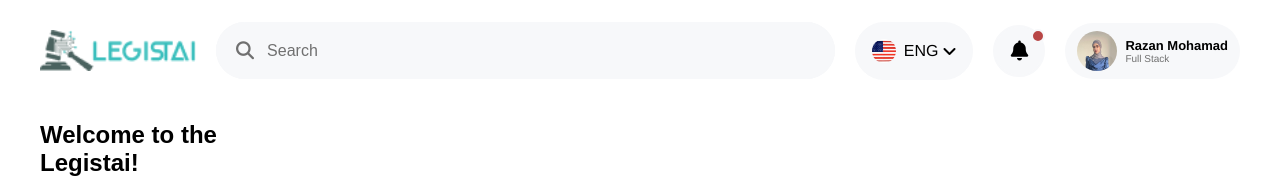
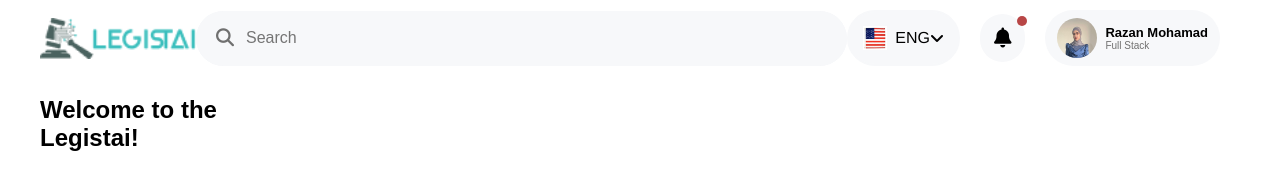
Before and after one commit to Razan-J-Mohammad/Legistai, a Next.js app: page / in a window 1280 px wide. Shown: the top 178 px of the page. Built offline with nearby package versions, Linux system fonts and the light colour scheme.

Commit message:
Enhanced header styling: added Flexbox layout, padding, rounded corners, and shadow effect for professional appearance.

```diff
--- a/app/components/Header/Header.jsx
+++ b/app/components/Header/Header.jsx
@@ -6,37 +6,44 @@ export default function Header() {
   return (
       <header className={styles.header}>
         <div className={styles.logoContainer}>
-        <Image src="/logo.png" alt="Logo" className={styles.logo} width={156.09} height={41.39} />
+          <Image src="/logo.png" alt="Logo" width={156} height={41} />
         </div>
 
-      <div className={styles.searchContainer} >
+        <div className={styles.searchContainer}>
           <i className={`fa fa-magnifying-glass ${styles.searchIcon}`}></i>
           <input type="text" placeholder="Search" className={styles.searchInput} />
         </div>
+
         <div className={styles.actions}>
+          <LanguageSelector />
+          <NotificationIcon />
+          <UserProfile />
+        </div>
+      </header>
+  );
+}
+
+const LanguageSelector = () => (
     <div className={styles.languageContainer}>
-          <div className={styles.flagIcon}>
-            <Image src="/us.webp" alt="American Flag" width={24} height={24} style={{ objectFit: 'cover' }} />
-          </div>
+      <Image src="/us.webp" alt="American Flag" width={24} height={24} className={styles.flagIcon} />
       <span>ENG</span>
       <i className={`fa fa-angle-down ${styles.dropdownIcon}`}></i>
     </div>
+);
 
+const NotificationIcon = () => (
     <div className={styles.notification}>
       <i className="fa fa-bell"></i>
       <span className={styles.notificationDot}></span>
     </div>
+);
 
+const UserProfile = () => (
     <div className={styles.profile}>
-          <div className={styles.profileImage}>
-            <Image src="/razan1.jpeg" alt="User Profile" width={40} height={40} />
-          </div>
+      <Image src="/razan1.jpeg" alt="User Profile" width={40} height={40} className={styles.profileImage} />
       <div className={styles.profileInfo}>
         <span className={styles.profileName}>Razan Mohamad</span>
         <span className={styles.profileTitle}>Full Stack</span>
       </div>
     </div>
-      </div>
-    </header>
 );
-}
--- a/app/components/Header/Header.module.css
+++ b/app/components/Header/Header.module.css
@@ -6,24 +6,18 @@
   background-color: white;
   border-radius: 8px;
 }
-.logoContainer {
+
+.logoContainer, .actions {
   display: flex;
   align-items: center;
 }
 
-.logo {
-  width: 156.09px;
-  height: 41.39px;
-}
-
 .searchContainer {
   flex-grow: 1;
-  margin: 12px 20px;
   position: relative;
   max-width: 676px;
   display: flex;
   align-items: center;
-  color: #707070;
   background-color: #F7F8FA;
   border-radius: 30px;
 }
@@ -38,67 +32,46 @@
 .searchInput {
   width: 100%;
   height: 55px;
-  padding: 0 50px 0 50px;
-  border: 1px solid #F7F8FA;
+  padding: 0 50px;
+  border: none;
   border-radius: 30px;
-  font-family: 'Poppins', sans-serif;
   font-size: 16px;
   color: #707070;
   background-color: #F7F8FA;
   outline: none;
 }
 
-.searchInput::placeholder {
-  font-family: 'Poppins', sans-serif;
-  font-size: 16px;
-  color: #707070;
+.actions > div {
+  margin-right: 20px;
 }
-
-.actions {
-  display: flex;
-  align-items: center;
-  gap: 20px;
-}
-
 .languageContainer {
   display: flex;
   align-items: center;
   justify-content: center;
   cursor: pointer;
-  border: 1px solid #F7F8FA;
-  padding: 16px 16px;
+  border: 2px solid #F7F8FA;
+  padding: 14px 14px;
   border-radius: 30px;
   color: black;
   background-color: #F7F8FA;
   font-family: 'Franklin Gothic Medium', 'Arial Narrow', Arial, sans-serif;
+}
 
+.languageContainer, .notification, .profile {
+  display: flex;
+  align-items: center;
+  cursor: pointer;
+  border-radius: 30px;
 }
 
 .flagIcon {
-  border-radius: 50%;
-  overflow: hidden;
-  width: 24px;
-  height: 24px;
   margin-right: 8px;
-}
-
-.dropdownIcon {
-  margin-left: 4px;
 }
 
 .notification {
   position: relative;
-  cursor: pointer;
   font-size: 20px;
-  color: black;
-  border: 2px solid #F7F8FA;
-  border-radius: 50%;
-  padding: 8px;
-  width: 32px;
-  height: 32px;
-  display: flex;
-  align-items: center;
-  justify-content: center;
+  padding: 14px;
   background-color: #F7F8FA;
 }
 
@@ -108,41 +81,32 @@
   right: -2px;
   width: 10px;
   height: 10px;
-  background-color: rgb(184, 70, 70);
-  border: 2px solid #F7F8FA;
+  background-color: #B84646;
   border-radius: 50%;
 }
 
 .profile {
-  display: flex;
-  align-items: center;
   background-color: #F7F8FA;
   padding: 8px 12px;
-  border-radius: 30px;
 }
 
 .profileImage {
   border-radius: 50%;
-  overflow: hidden;
-  width: 40px;
-  height: 40px;
   margin-right: 8px;
-}
-
-.profileInfo {
-  display: flex;
-  flex-direction: column;
 }
 
 .profileName {
   font-weight: 600;
   font-size: 13px;
   color: black;
-  font-family: 'Franklin Gothic Medium', 'Arial Narrow', Arial, sans-serif;
 }
 
 .profileTitle {
   font-size: 10px;
   color: #707070;
-  font-family: 'Franklin Gothic Medium', 'Arial Narrow', Arial, sans-serif;
+
 }
+.profileInfo {
+  display: flex;
+  flex-direction: column; /* لجعل النصين في اتجاه عمودي */
+}
```
Lines whose indentation alone changed are shown as unchanged.
